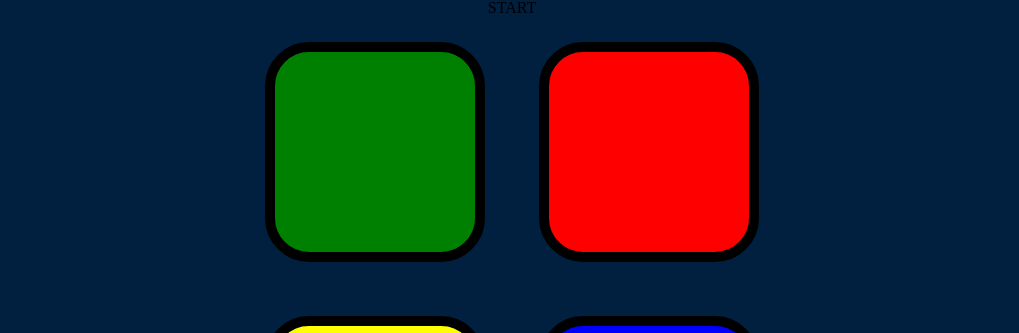
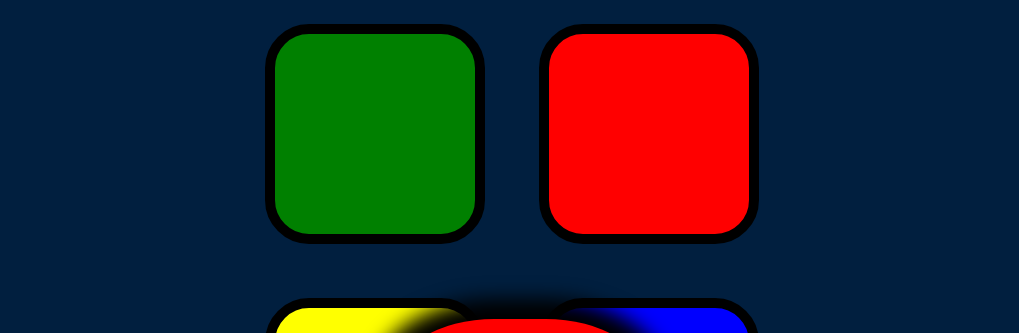
Before and after one commit to unknowngmr02/REPEAT-AFTER-ME, a plain HTML site: page index.html in a window 1280 px wide. Shown: the part 74-407 px from the top of the page, without its empty margins (128-1147 px from the left). Drawn offline with nearby package versions, Linux system fonts and the light colour scheme.

Commit message:
Update styles.css

```diff
--- a/styles.css
+++ b/styles.css
@@ -56,12 +56,43 @@ body {
 }
 
 .retry{
-  margin-left: 20vh;
-  margin-right: 20vh;
+  margin-left: 20%;
+  margin-right: 20%;
   font-size: 3rem;
   color: rgb(4, 255, 0);
   background-color: #000000;
   border-radius: 1rem;
   border: 3px solid rgb(255, 255, 255);
-  text-decoration: none;
 }
+
+#start{
+  position: absolute;
+  height: 100%;
+  width: 100%;
+  display: flex;
+  justify-content: space-around;
+  align-items: center;
+}
+
+  .start{
+    font-family: Impact, Haettenschweiler, 'Arial Narrow Bold', sans-serif;
+    font-weight: 500;
+    color: white;
+    display: flex;
+    justify-content: space-around;
+    align-items: center;
+    position: absolute;
+    background-color: red;
+    font-size: 500%;
+    height: 20%;
+    width: 20%;
+    border-radius: 40%;
+    text-align: center;
+    text-shadow: black 13px 12px 20px;
+    box-shadow: black 0px 0px 20px 20px;
+  }
+
+  .throw{
+    margin: 150vh;
+
+  }
```
